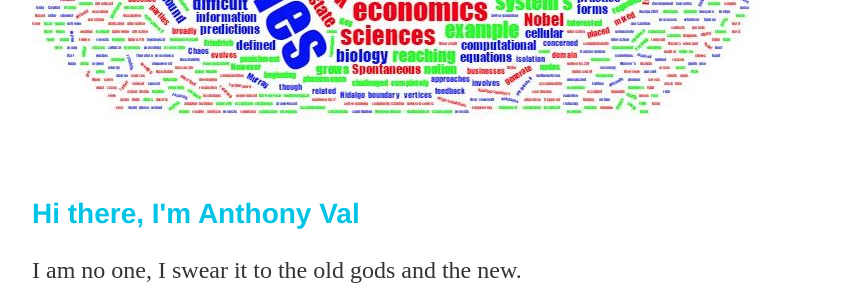
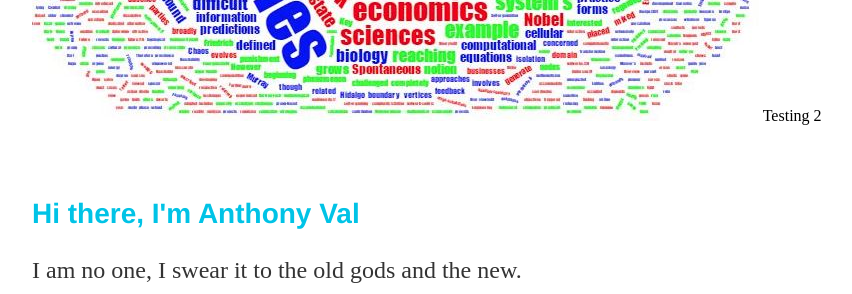
Before and after one commit to sinbad989/sinbad989.github.io, a Jekyll site: the page built from index.html, in a window 1280 px wide. Shown: the part 974-1268 px from the top of the page, without its empty margins (160-1012 px from the left). Built offline with Jekyll 4.4.1, drawn with Linux system fonts in a browser that asks for light colours.

Commit message:
Update index.html

```diff
--- a/index.html
+++ b/index.html
@@ -13,7 +13,7 @@ img.resize {
 <br>
 ![useful image]({{ site.url }}/assets/testlogo.jpg)
 <img class="resize" src="{{site.url}}/assets/testlogo.jpg">
-<img src="/assets/testlogo.jpg">
+<img src="/assets/testlogo.jpg"> Testing 2
 <div class="blurb">
 	<br><br><br>
 	<h1>Hi there, I'm Anthony Val</h1>
```
